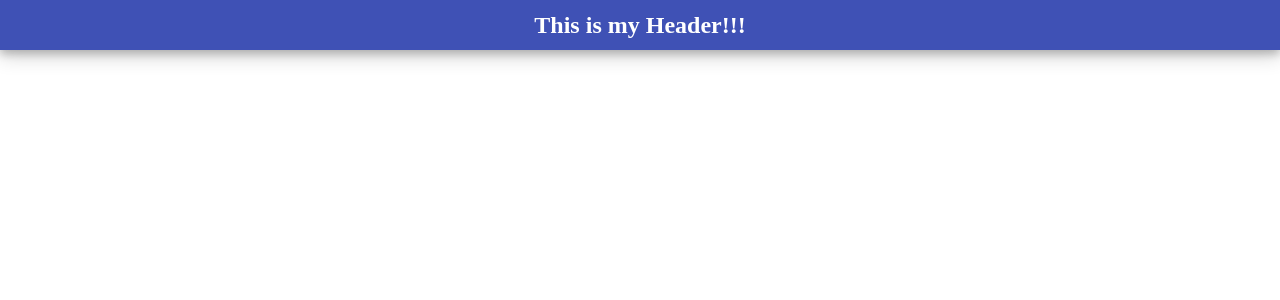
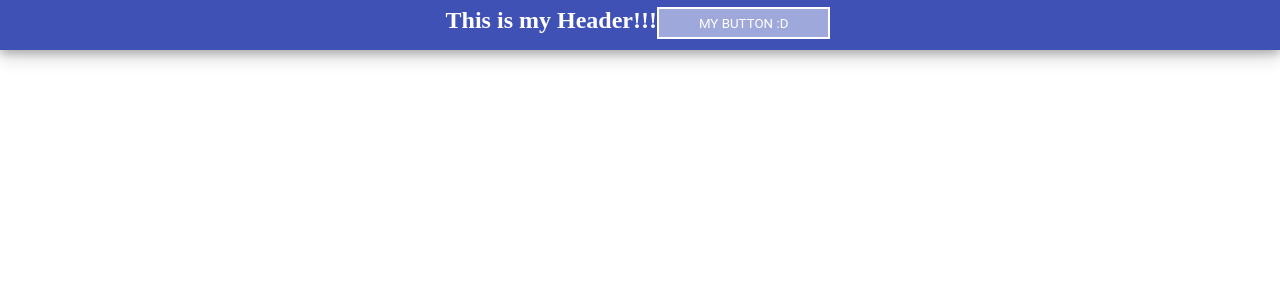
Before and after one commit to 13shutt/redux-one-v2, a React (Create React App) app: page / in a window 1280 px wide. Shown: the top 300 px of the page. Built offline with nearby package versions, Linux system fonts and the light colour scheme.

Commit message:
trying to get familiar with styled-components

```diff
--- /dev/null
+++ b/src/components/Buttonz/index.js
@@ -0,0 +1,18 @@
+import styled from "styled-components";
+
+const Buttonz = styled.button`
+  display: inline-block;
+  padding: 0.5em 3em;
+  border: 0.16em solid #ffffff;
+  margin: 0 0.3em 0.3em 0;
+  box-sizing: border-box;
+  text-decoration: none;
+  text-transform: uppercase;
+  font-family: "Roboto", sans-serif;
+  font-weight: 400;
+  color: #ffffff;
+  background: #9FA8DA;
+  text-align: center;
+  transition: all 0.15s;
+`;
+export default Buttonz;
--- a/src/components/Header/styles/HeaderWrapper.js
+++ b/src/components/Header/styles/HeaderWrapper.js
@@ -3,8 +3,8 @@ import styled from "styled-components";
 export default styled.div`
   display: flex;
   flex-direction: row;
+  justify-content: space-around;
   align-items: center;
-  justify-content: center;
   height: 50px;
   background: #3F51B5;
   box-shadow: 0 4px 8px 0 rgba(0, 0, 0, 0.2), 0 6px 20px 0 rgba(0, 0, 0, 0.19);
--- a/src/components/index.js
+++ b/src/components/index.js
@@ -1,4 +1,4 @@
-
+import Buttonz from './Buttonz'
 import Header from './Header'
 
-export { Header };
+export { Header, Buttonz };
--- a/src/containers/AppContainer/AppContainer.js
+++ b/src/containers/AppContainer/AppContainer.js
@@ -1,12 +1,13 @@
 import React from 'react'
 
-import { Header } from '../../components'
+import { Header, Buttonz } from '../../components'
 
 const AppContainer = () => {
   return (
     <div>
       <Header>
         <span>This is my Header!!!</span>
+        <Buttonz>My button :D</Buttonz>
       </Header>
     </div>
   );
```
